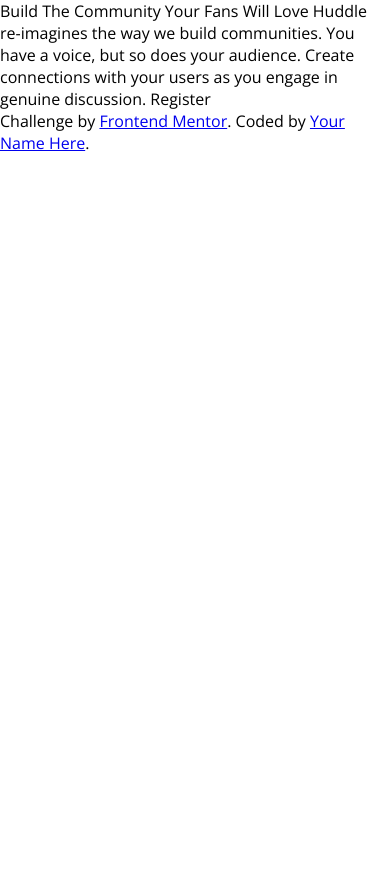
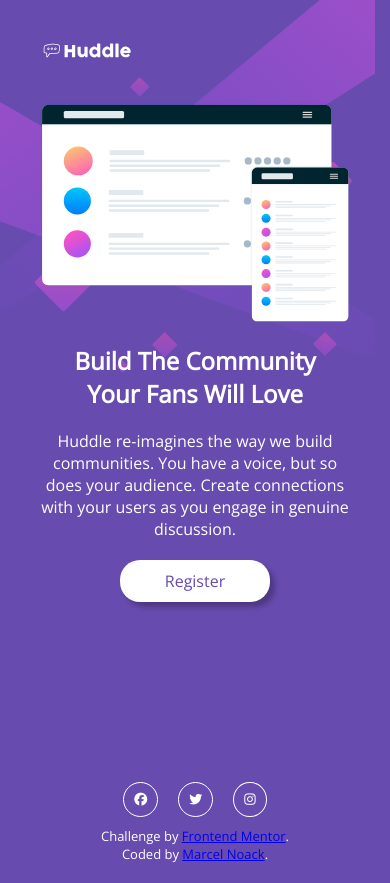
Before and after one commit to GitHubMarcelNoack/frontend-mentor-huddle-landing, a plain HTML site: page index.html in a window 390 px wide. Before the commit the page ends 844 px from the top, so only its background shows below. Drawn offline with nearby package versions, Linux system fonts and the light colour scheme.

Commit message:
finish mobile (main) design

```diff
--- a/css/style.css
+++ b/css/style.css
@@ -13,10 +13,107 @@
 body {
   font-family: 'Open Sans', sans-serif;
   font-weight: 400;
+  background-color: var(--primary-violet);
+  background-image: url('/images/bg-mobile.svg');
+  background-repeat: no-repeat;
+  color: #fff;
+  padding: 10% 10% 0 10%;
 }
 
-#headings {
+.page-container {
+  position: relative;
+  min-height: 100vh;
+}
+
+#content {
+  padding-bottom: 2.5rem;
+}
+
+header {
   font-family: 'Poppons', sans-serif;
+}
+
+header img {
+  width: 30%;
+  height: auto;
+  align-self: flex-start;
+}
+
+h2 {
+  font-weight: 700;
+  padding-bottom: 20px;
+}
+
+p {
+  padding-bottom: 20px;
+}
+
+#illustration {
+  width: 100%;
+  height: auto;
+}
+
+.grid-container {
+  display: grid;
+  grid-template-rows: 1fr 0.3fr;
+  /* align-items: center;
+  justify-content: center; */
+  row-gap: 20px;
+}
+
+.grid-item {
+  display: flex;
+  flex-direction: column;
+  align-items: center;
+  justify-content: end;
+  text-align: center;
+}
+
+.btn {
+  background-color: #fff;
+  color: var(--primary-violet);
+  border-radius: 20px;
+  padding: 10px 0;
+  width: 150px;
+  box-shadow: 5px 5px 5px rgba(0, 0, 0, 0.25);
+  transition: all 0.5s;
+}
+
+.btn:hover {
+  cursor: pointer;
+  transform: scale(1.05);
+}
+
+footer {
+  display: flex;
+  flex-direction: column;
+  justify-content: end;
+  align-items: center;
+  font-size: small;
+  text-align: center;
+  position: absolute;
+  bottom: 0;
+  width: 100%;
+  height: 2.5rem;
+}
+.social-links {
+  display: flex;
+  justify-content: center;
+}
+
+.social-links i {
+  border: 1px solid white;
+  border-radius: 100%;
+  padding: 10px;
+  margin: 10px;
+  transition: all 0.5s;
+}
+
+.social-links i:hover {
+  cursor: pointer;
+  color: var(--primary-violet);
+  background-color: #fff;
+  transform: scale(1.1);
 }
 
 /* Desktop design adjustments */
--- a/index.html
+++ b/index.html
@@ -7,20 +7,45 @@
 
     <link rel="icon" type="image/png" sizes="32x32" href="./images/favicon-32x32.png" />
     <link rel="stylesheet" href="css/style.css" />
+    <script src="https://kit.fontawesome.com/d92a3004ed.js" crossorigin="anonymous"></script>
 
     <title>Frontend Mentor | Huddle landing page with single introductory section</title>
   </head>
   <body>
-    <header id="headings"></header>
-    <main id="content"></main>
-    Build The Community Your Fans Will Love Huddle re-imagines the way we build communities. You have a voice, but so
-    does your audience. Create connections with your users as you engage in genuine discussion. Register
+    <div class="page-container">
+      <header>
+        <img src="images/logo.svg" alt="Logo" />
+      </header>
+      <main id="content">
+        <div class="grid-container">
+          <div class="grid-item">
+            <img id="illustration" src="images/illustration-mockups.svg" alt="Illustrations" />
+          </div>
+          <div class="grid-item">
+            <h2>Build The Community<br />Your Fans Will Love</h2>
+            <p>
+              Huddle re-imagines the way we build communities. You have a voice, but so does your audience. Create
+              connections with your users as you engage in genuine discussion.
+            </p>
+            <div class="btn">
+              Register
+            </div>
+          </div>
+        </div>
+      </main>
 
-    <footer>
-      <p class="attribution">
-        Challenge by <a href="https://www.frontendmentor.io?ref=challenge" target="_blank">Frontend Mentor</a>. Coded by
-        <a href="#">Your Name Here</a>.
-      </p>
-    </footer>
+      <footer>
+        <div class="social-links">
+          <i class="fab fa-facebook"></i>
+          <i class="fab fa-twitter"></i>
+          <i class="fab fa-instagram"></i>
+        </div>
+        <p class="attribution">
+          Challenge by
+          <a href="https://www.frontendmentor.io?ref=challenge" target="_blank" rel="norefferer">Frontend Mentor</a
+          >.<br />Coded by <a href="#">Marcel Noack</a>.
+        </p>
+      </footer>
+    </div>
   </body>
 </html>
```
